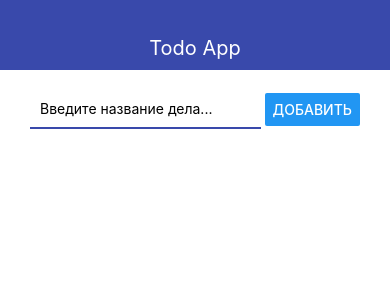
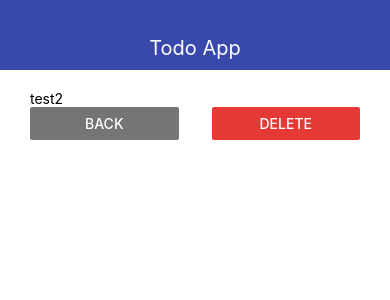
Before and after one commit to Meeki1/TodoList-with-React-Native, a React Native app: screen / in a window 390 px wide. Shown: the top 300 px of the page. Built offline with nearby package versions, Linux system fonts and the light colour scheme.

Commit message:
add todoScreen && add styles for buttons

```diff
--- a/App.js
+++ b/App.js
@@ -1,12 +1,15 @@
 import React, { useState } from 'react';
 import { StyleSheet, Text, View, FlatList } from 'react-native';
-import {Navbar} from './src/Navbar'
-import {AddTodo} from './src/AddTodo'
-import {Todo} from './src/Todo'
+import {Navbar} from './src/components/Navbar'
+import { MainScreen } from './src/screens/MainScreen';
+import { TodoScreen } from './src/screens/TodoScreen';
 
 export default function App() {
-
-  const [todos, setTodos] = useState([])
+  const [todoId, setTodoId] = useState('2')
+  const [todos, setTodos] = useState([
+    {id: '1', title: 'test'},
+    {id: '2', title: 'test2'}
+])
 
   const addTodo = (title) => {
 
@@ -24,23 +27,33 @@ export default function App() {
     ])
   }
 
+  const removeTodo = id => {
+    setTodos(prev => prev.filter(todo => todo.id !== id))
+  }
+
+  let content = (
+    <MainScreen
+    todos={todos}
+    addTodo={addTodo}
+    removeTodo={removeTodo}
+    openTodo={setTodoId}
+  />
+  )
+
+  if (todoId) {
+    const selectedTodo = todos.find(todo => todo.id === todoId)
+    content = <TodoScreen goBack={() => setTodoId(null)} todo={selectedTodo} />
+
+  }
+
   return (
     <View>
       <Navbar title='Todo App'/>
       <View style={styles.container}>
-        <AddTodo onSubmit={addTodo}/>
-
-        <FlatList
-        keyExtractor={(item => item.id.toString())}
-          data={todos}
-          renderItem={({item}) => (
-            <Todo todo={item} />
-            ) }
-        />
-
+        {content}
       </View>
     </View>
-  );
+  )
 }
 
 const styles = StyleSheet.create({
--- a/src/Todo.js
+++ /dev/null
@@ -1,22 +0,0 @@
-import React from 'react'
-import {Text, View, StyleSheet} from 'react-native'
-
-export const Todo = ({todo}) => {
-    return (
-        <View style={styles.todo} >
-            <Text>{todo.title}</Text>
-        </View>
-    )
-}
-
-const styles = StyleSheet.create({
-    todo: {
-        flexDirection: 'row',
-        alignItems: 'center',
-        padding: 15,
-        borderTopWidth: 1,
-        borderColor: '#eee',
-        borderRadius: 5,
-        marginBottom: 10
-    }
-})
--- a/src/AddTodo.js
+++ b/src/components/AddTodo.js
@@ -1,5 +1,6 @@
 import React, {useState} from 'react'
 import {View, StyleSheet, TextInput, Button, Alert} from 'react-native'
+import { THEME } from '../theme'
 
 export const AddTodo = ({onSubmit }) => {
     const [value, setValue] = useState('')
@@ -40,6 +41,6 @@ const styles = StyleSheet.create({
         padding: 10,
         borderStyle: 'solid',
         borderBottomWidth: 2,
-        borderColor: '#3949ab'
+        borderColor: THEME.MAIN_COLOR
     }
 })
--- a/src/Navbar.js
+++ b/src/components/Navbar.js
@@ -1,5 +1,6 @@
 import React from 'react'
 import {View, Text, StyleSheet} from 'react-native'
+import { THEME } from '../theme'
 
 export const Navbar = (props) => {
     return (
@@ -15,7 +16,7 @@ const styles = StyleSheet.create({
         height: 70,
         alignItems: 'center',
         justifyContent: 'flex-end',
-        backgroundColor: '#3949ab',
+        backgroundColor: THEME.MAIN_COLOR,
         paddingBottom: 10
     },
     text: {
--- /dev/null
+++ b/src/components/Todo.js
@@ -0,0 +1,27 @@
+import React from 'react'
+import { Text, View, StyleSheet, TouchableOpacity } from 'react-native'
+
+export const Todo = ({todo, onRemove, onOpen}) => {
+    return (
+        <TouchableOpacity activeOpacity={0.5}
+        onPress={() => onOpen(todo.id)}
+        onLongPress={onRemove.bind(null, todo.id) }
+        >
+            <View style={styles.todo} >
+                <Text>{todo.title}</Text>
+            </View>
+        </TouchableOpacity>
+    )
+}
+
+const styles = StyleSheet.create({
+    todo: {
+        flexDirection: 'row',
+        alignItems: 'center',
+        padding: 15,
+        borderTopWidth: 1,
+        borderColor: '#eee',
+        borderRadius: 5,
+        marginBottom: 10
+    }
+})
--- /dev/null
+++ b/src/screens/MainScreen.js
@@ -0,0 +1,24 @@
+import React from 'react'
+import {StyleSheet, View, FlatList } from 'react-native'
+import {AddTodo} from '../components/AddTodo'
+import {Todo} from '../components/Todo'
+
+export const MainScreen = ({addTodo, todos, removeTodo, openTodo}) => {
+    return (
+        <View>
+            <AddTodo onSubmit={addTodo}/>
+
+            <FlatList
+            keyExtractor={(item => item.id.toString())}
+            data={todos}
+            renderItem={({item}) => (
+                <Todo todo={item} onRemove={removeTodo} onOpen={openTodo} />
+                ) }
+            />
+        </View>
+    )
+}
+
+const styles = StyleSheet.create({
+
+})
--- /dev/null
+++ b/src/theme.js
@@ -0,0 +1,5 @@
+export const THEME = {
+    DANGER_COLOR: '#e53935',
+    GREY_COLOR: '#757575',
+    MAIN_COLOR: '#3949ab'
+}
```
